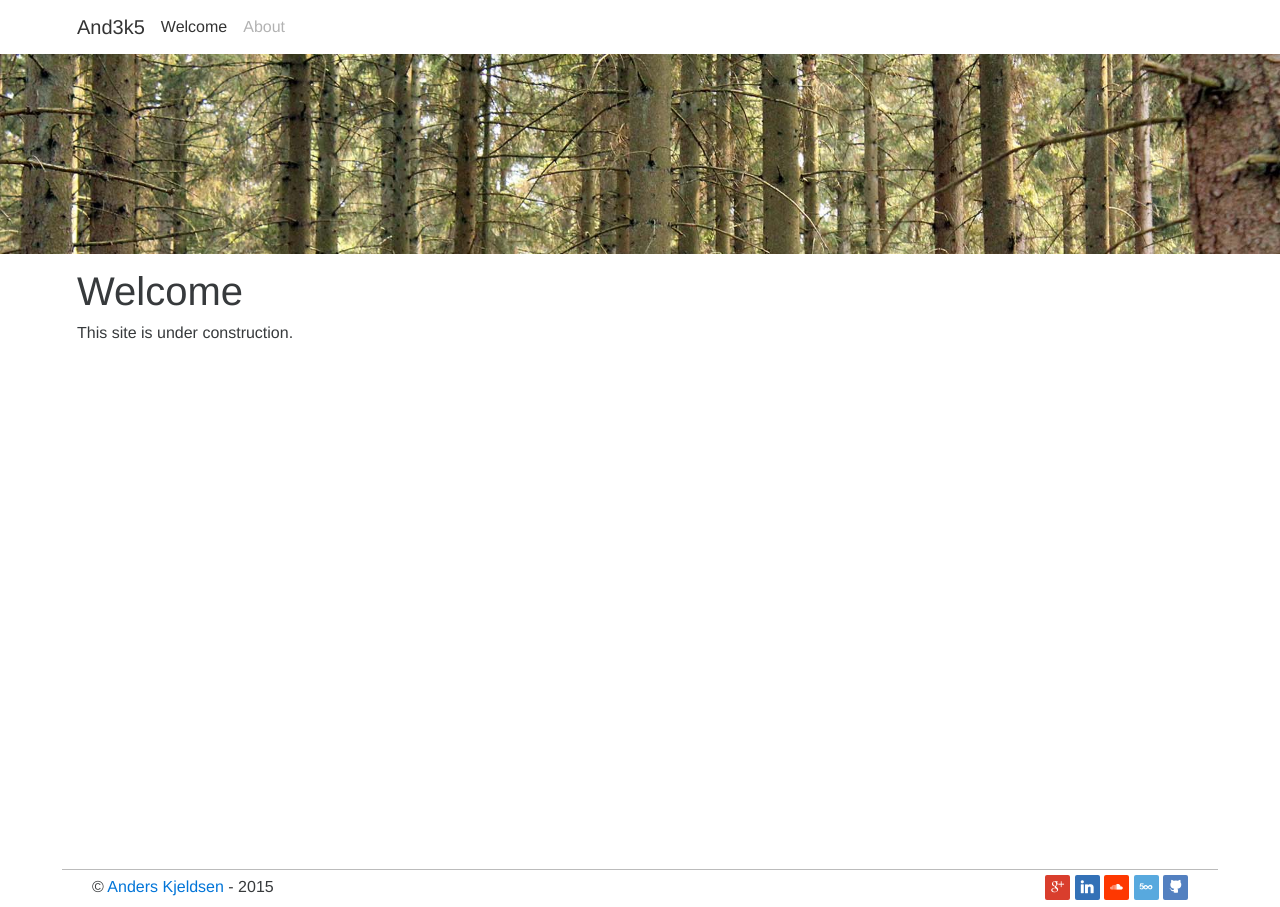
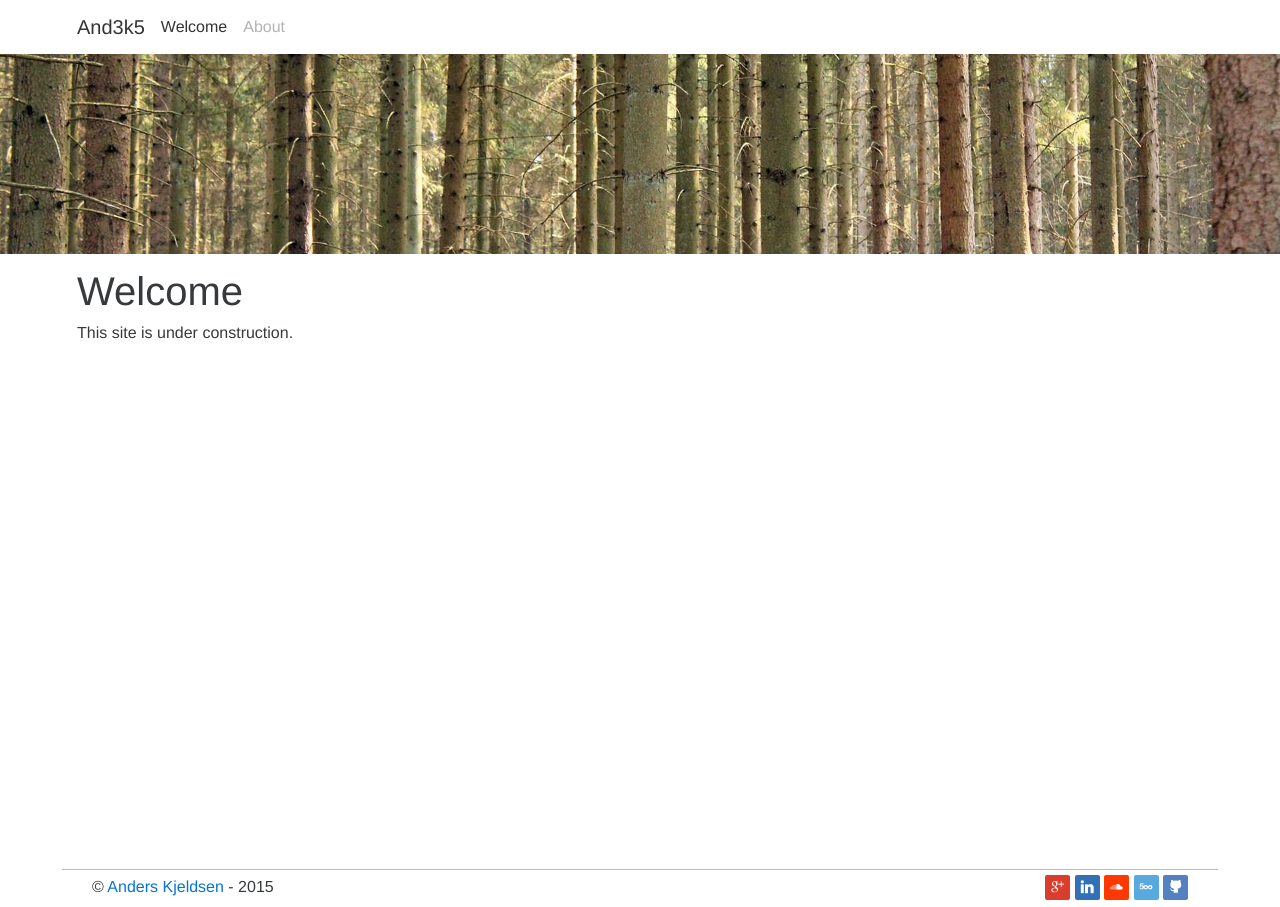
Before and after one commit to and3k5/and3k5.dk, a Jekyll site: the page built from index.html, in a window 1280 px wide. Built offline with Jekyll 4.4.1, drawn with Linux system fonts in a browser that asks for light colours.

Commit message:
Added parallax and logo fix

```diff
--- a/_includes/header.html
+++ b/_includes/header.html
@@ -2,7 +2,7 @@
     <div class="navbar">
       <div class="container">
           <nav class="navbar-light bg-faded">
-              <span class="navbar-brand">{{ site.title }}</span>
+              <span class="navbar-brand site-title">{{ site.title }}</span>
               <ul class="nav navbar-nav">
                     {% assign _pages = site.pages | sort:"order" %}
                     {% for cpage in _pages %}
@@ -17,5 +17,5 @@
       </div>
     </div>
 
-    <div class="container-fluid forest"></div>
+    <div class="container-fluid forest parallax-window" data-parallax="scroll" data-image-src="/res/forest.jpg"></div>
 </header>
--- a/_layouts/default.html
+++ b/_layouts/default.html
@@ -21,5 +21,6 @@
 
         <script type="text/javascript" src="/js/jquery-2.1.4.min.js"></script>
         <script type="text/javascript" src="/js/bootstrap.min.js"></script>
+        <script src="/js/parallax.min.js"></script>
     </body>
 </html>
--- a/css/main.css
+++ b/css/main.css
@@ -1,11 +1,14 @@
 /* INDEX.html */
 .forest {
-    background-image: url('../res/forest.jpg');
     background-size: cover;
     height:20vw;
     max-height:200px;
     background-attachment: fixed;
     margin-bottom:15px;
+}
+
+.site-title {
+    cursor:default;
 }
 
 .page-content {
```
Also changed, not shown: js/parallax.min.js (added).
